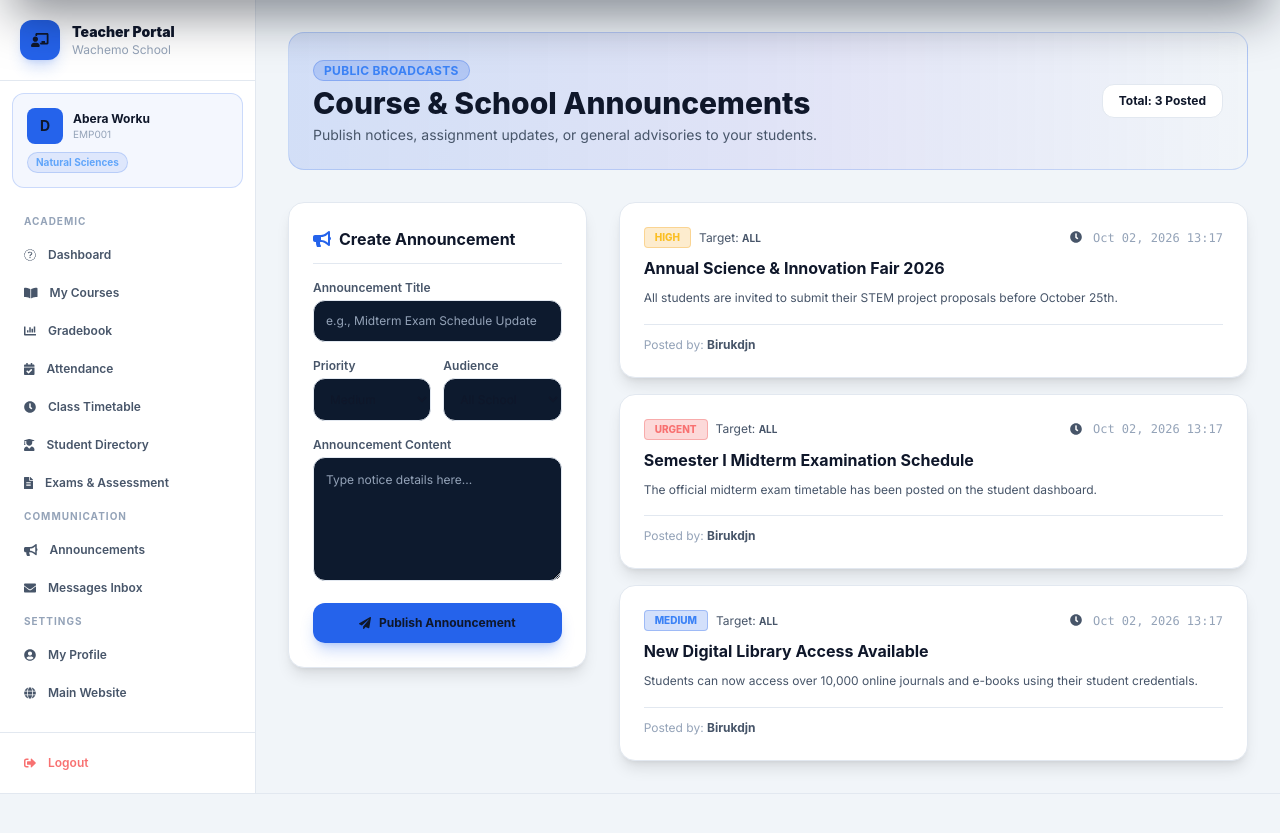
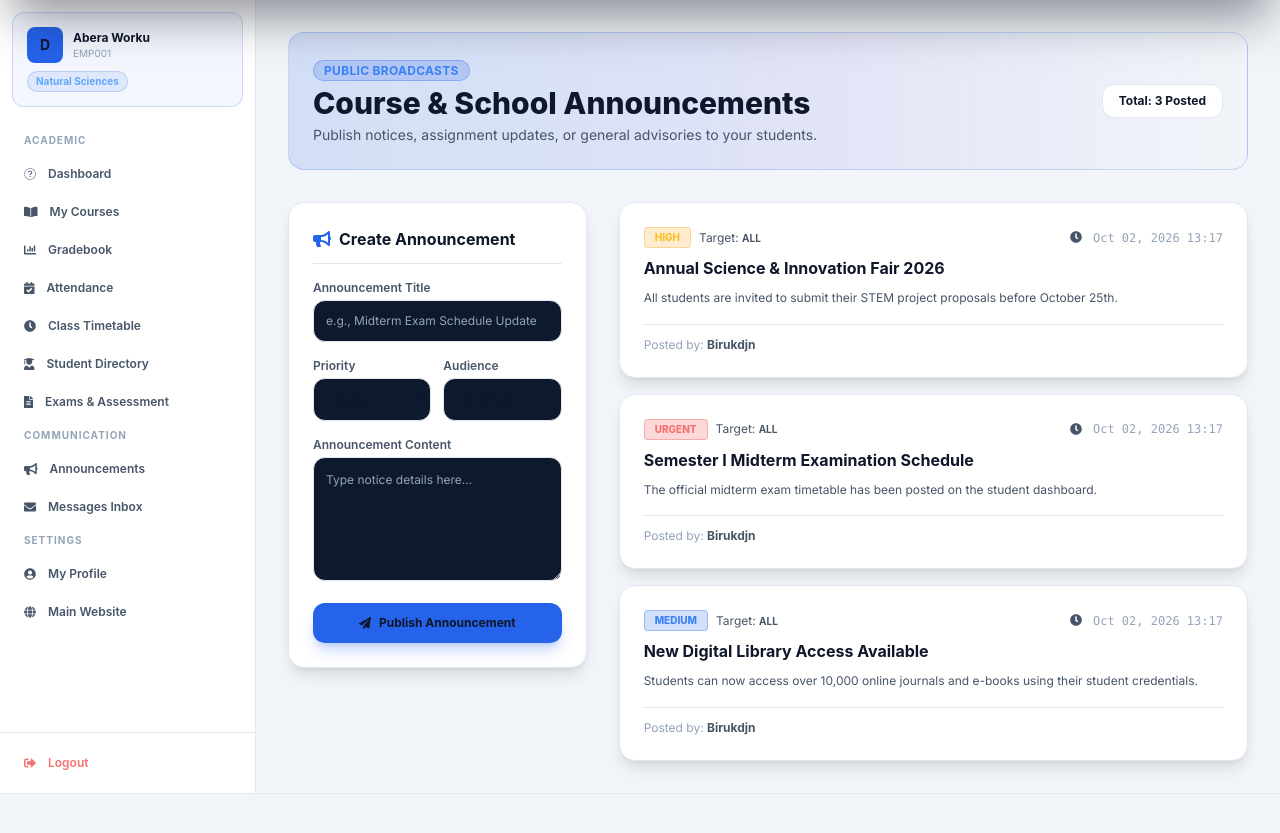
Before and after one commit to birukdjn/wachemo-django, a Django app: template templates/teacher/announcements.html in a window 1280 px wide; the page is wider, and only the part inside the window is pictured. Shown: the part 122-955 px from the top of that part. Run offline with Django 5.2, Linux system fonts and the light colour scheme; the template is opened without the code that fills it: values that come from a table or form of the project are taken from there, others are empty; data comes from the database, SQL or seed files in the repository; some libraries are stand-ins or nearby versions; some web fonts are replaced.

Commit message:
refactor: remove brand header from teacher portal sidebar

```diff
--- a/templates/teacher/sidebar.html
+++ b/templates/teacher/sidebar.html
@@ -1,18 +1,5 @@
 <!-- Teacher Portal Sidebar -->
 <aside id="teacherSidebar" class="w-64 shrink-0 bg-navy-800 border-r border-white/5 h-full overflow-y-auto flex flex-col hidden lg:flex">
-    <!-- Brand Header -->
-    <div class="p-5 border-b border-white/5 shrink-0">
-        <div class="flex items-center gap-3">
-            <div class="w-10 h-10 bg-brand-blue rounded-xl flex items-center justify-center shadow-lg shadow-blue-600/20">
-                <i class="fas fa-chalkboard-teacher text-white text-sm"></i>
-            </div>
-            <div class="min-w-0">
-                <p class="font-black text-white text-sm">Teacher Portal</p>
-                <p class="text-gray-500 text-xs">Wachemo School</p>
-            </div>
-        </div>
-    </div>
-
     <!-- Instructor Card -->
     {% if instructor %}
     <div class="mx-3 mt-3 bg-brand-blue/5 border border-brand-blue/20 rounded-xl p-3.5 shrink-0">
```
